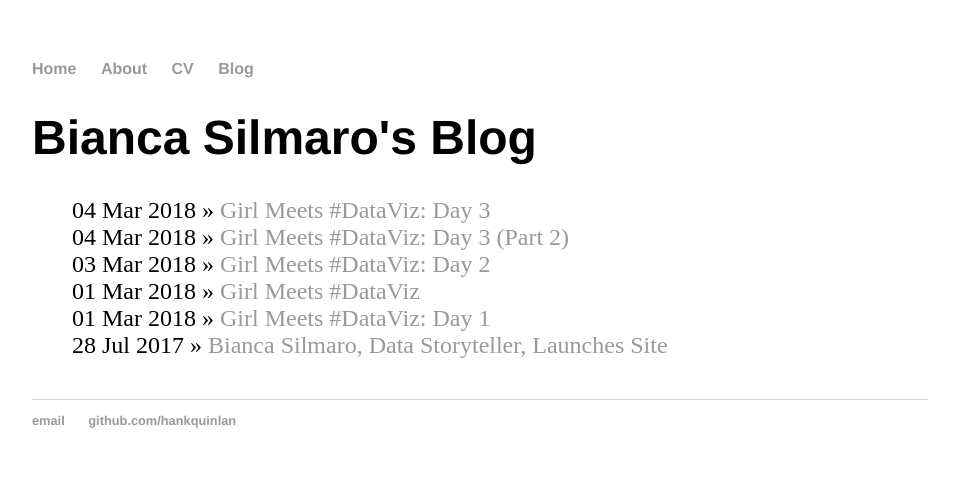
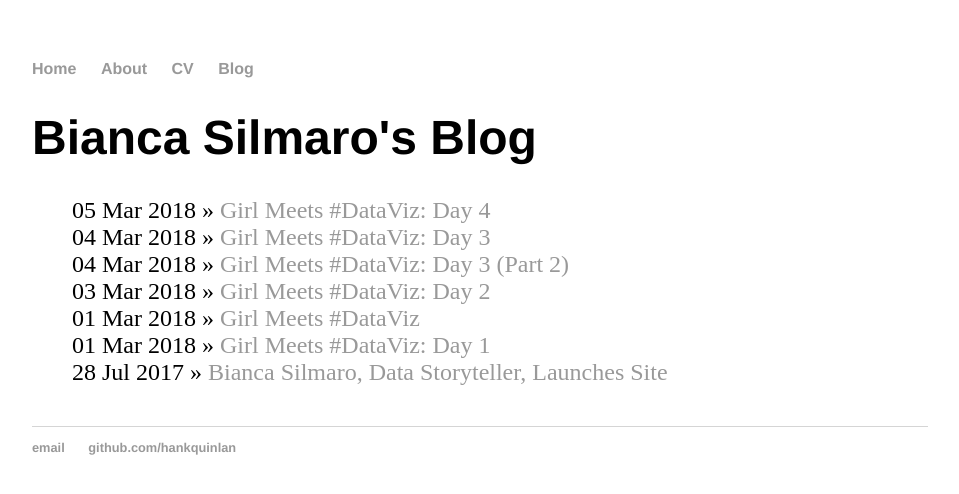
Before and after one commit to binkymilk/portfolio-gh-pages, a Jekyll site: the page built from blog/index.html, in a window 1280 px wide. Shown: the top 494 px of the page, without its empty margins (160-1119 px from the left). Built offline with Jekyll 4.4.1, drawn with Linux system fonts in a browser that asks for light colours.

Commit message:
Update and rename Day4.md to 2018-03-03-girl-meets-dataviz-d4.md

```diff
--- a/_posts/Day4.md
+++ b/_posts/2018-03-03-girl-meets-dataviz-d4.md
@@ -1,3 +1,9 @@
+---
+layout: post
+title: "Girl Meets #DataViz: Day 4"
+date: 2018-03-05
+---
+
 
 # Day 4: Intro to Pandas Data Structure
 
```
